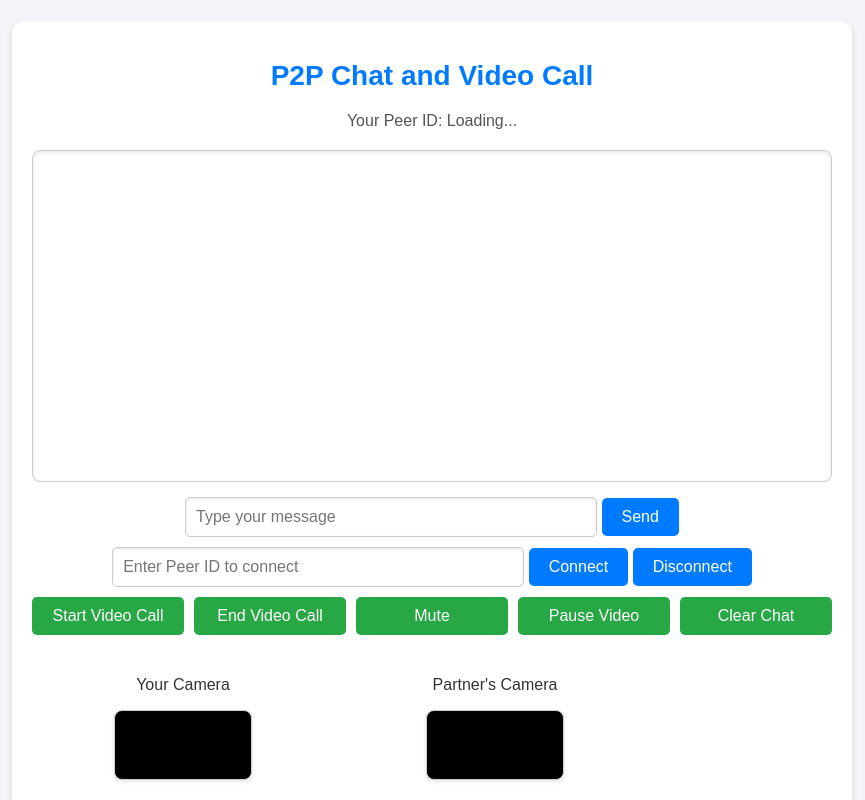
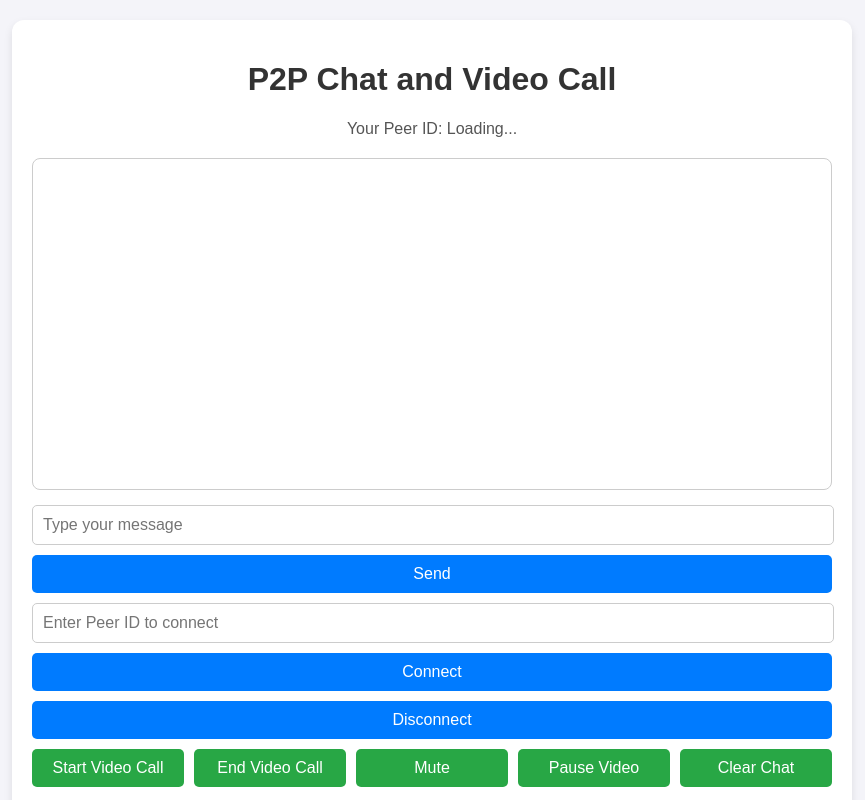
Before and after one commit to COPYMAN12345/firebase, a plain HTML site: page index.html in a window 1280 px wide. Shown: the top 800 px of the page, without its empty margins (208-1073 px from the left). Drawn offline with Linux system fonts and the light colour scheme; no server answers.

Commit message:
Update styles.css

```diff
--- a/styles.css
+++ b/styles.css
@@ -1,4 +1,3 @@
-/* General body styling */
 body {
     font-family: 'Arial', sans-serif;
     margin: 0;
@@ -11,7 +10,6 @@ body {
     min-height: 100vh;
 }
 
-/* Container styling */
 .container {
     background: #fff;
     padding: 20px;
@@ -22,15 +20,6 @@ body {
     text-align: center;
 }
 
-/* Header styling */
-h1 {
-    text-align: center;
-    font-size: 28px;
-    margin-bottom: 20px;
-    color: #007bff;
-}
-
-/* Peer ID display styling */
 #peerIdDisplay {
     text-align: center;
     font-size: 16px;
@@ -38,7 +27,6 @@ h1 {
     color: #555;
 }
 
-/* Chat box styling */
 #chatBox {
     border: 1px solid #ccc;
     padding: 15px;
@@ -47,22 +35,17 @@ h1 {
     background-color: #fff;
     border-radius: 8px;
     margin-bottom: 15px;
-    box-shadow: inset 0 2px 4px rgba(0, 0, 0, 0.1);
 }
 
-/* Input field styling */
-input[type="text"], textarea {
+input[type="text"] {
     width: calc(100% - 20px);
     padding: 10px;
     margin-bottom: 10px;
     border: 1px solid #ccc;
     border-radius: 5px;
     font-size: 16px;
-    background-color: #fff;
-    box-shadow: inset 0 1px 3px rgba(0, 0, 0, 0.1);
 }
 
-/* Button styling */
 button {
     width: 100%;
     padding: 10px;
@@ -73,14 +56,8 @@ button {
     color: #fff;
     font-size: 16px;
     cursor: pointer;
-    transition: background-color 0.3s ease;
 }
 
-button:hover {
-    background-color: #0056b3;
-}
-
-/* Button container for video call buttons */
 .button-container {
     display: flex;
     gap: 10px;
@@ -92,80 +69,46 @@ button:hover {
     background-color: #28a745;
 }
 
-.button-container button:hover {
-    background-color: #218838;
-}
-
-/* Video container styling */
 #videoContainer {
     display: flex;
     flex-direction: column;
-    gap: 10px;
+    gap: 20px;
     margin-bottom: 15px;
 }
 
-/* Video element styling */
+.video-wrapper {
+    text-align: center;
+}
+
 video {
     width: 100%;
     max-width: 400px;
-    border: 1px solid #ccc;
+    background-color: #000;
     border-radius: 8px;
-    background-color: #000;
-    box-shadow: 0 2px 4px rgba(0, 0, 0, 0.1);
 }
 
-/* Message styling */
 .message {
     margin: 5px 0;
     padding: 10px;
     border-radius: 5px;
     max-width: 80%;
-    word-wrap: break-word;
 }
 
-/* Local message styling (right-aligned) */
 .local {
     background-color: #d1e7ff;
     margin-left: auto;
     text-align: right;
 }
 
-/* Remote message styling (left-aligned) */
 .remote {
     background-color: #e2ffe2;
     margin-right: auto;
     text-align: left;
 }
 
-/* System message styling (centered) */
-.system {
-    background-color: #f0f0f0;
-    text-align: center;
-}
-
-/* Username styling */
-.username {
-    font-weight: bold;
-    text-transform: uppercase;
-    color: #007bff;
-}
-
-/* Responsive design for larger screens */
 @media (min-width: 600px) {
     #videoContainer {
         flex-direction: row;
-    }
-
-    video {
-        width: 45%;
-    }
-
-    input[type="text"], textarea {
-        width: calc(50% - 10px);
-    }
-
-    button {
-        width: auto;
-        padding: 10px 20px;
+        justify-content: center;
     }
 }
```
